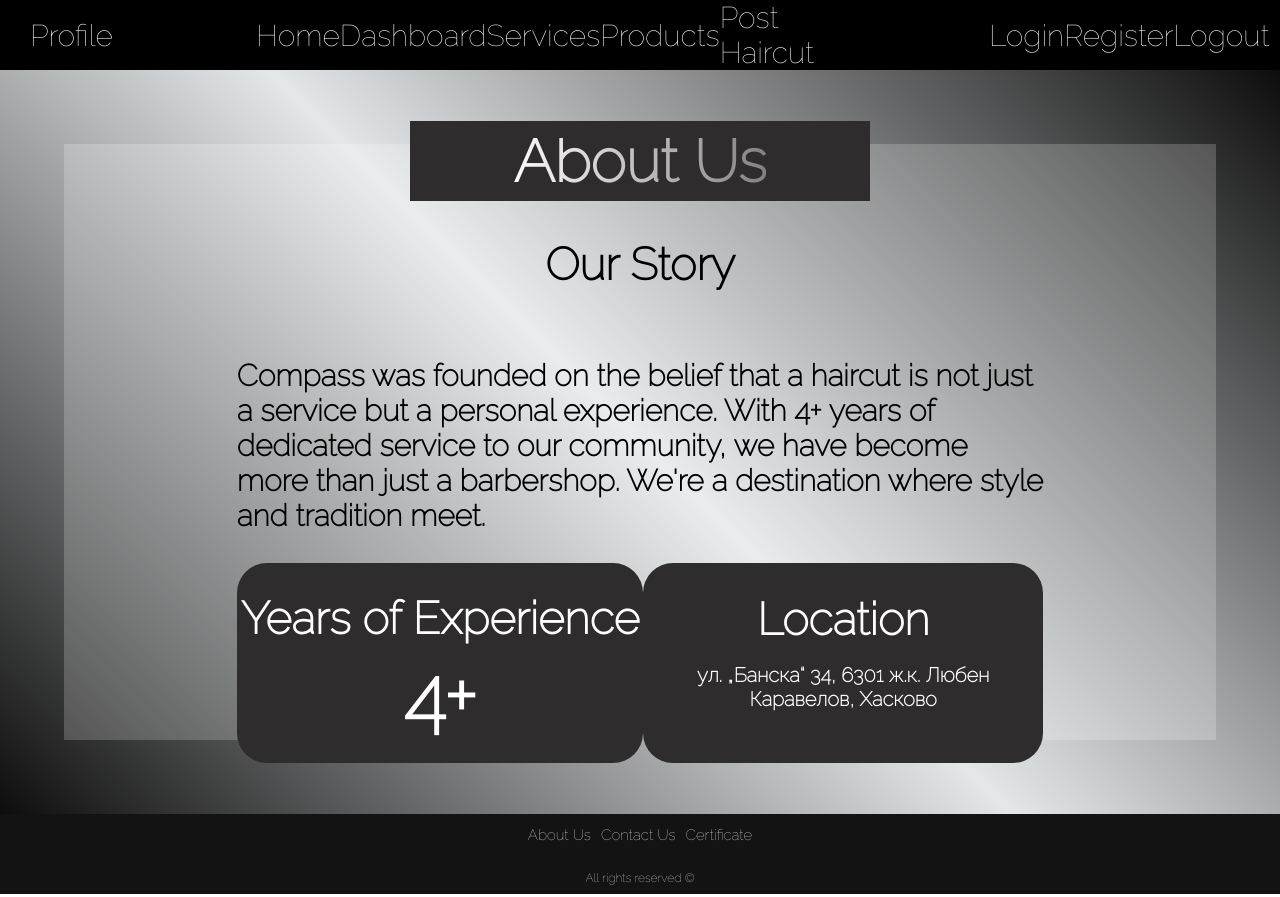
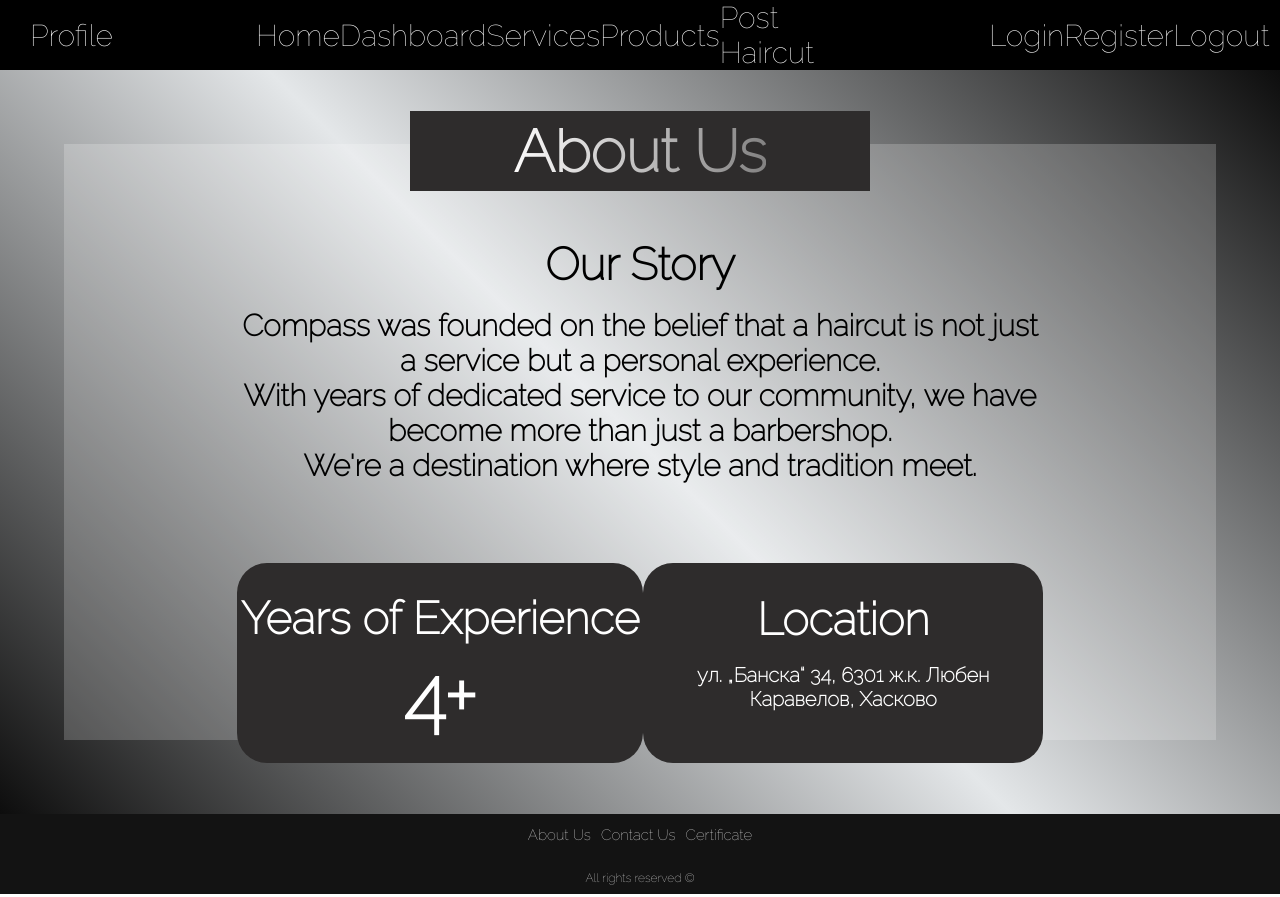
Before and after one commit to superGemHere/Barber-Shop-React, a React (Vite) app in the folder client/: page /about-us in a window 1280 px wide. Built offline with nearby package versions, Linux system fonts and the light colour scheme; a web font is replaced by a local one.

Commit message:
modify about us

```diff
--- a/client/src/App.jsx
+++ b/client/src/App.jsx
@@ -8,6 +8,7 @@
 import Login from './components/Login Template/Login.jsx';
 import Footer from './components/Footer Template/Footer.jsx';
 import AboutUs from './components/About Us Template/AboutUs.jsx';
+import ContactUs from './components/Contact Us Template/ContactUs.jsx';
 
 
 function App() {
@@ -21,6 +22,7 @@
       <Route path='/register' element={<Register />} />
       <Route path='/login' element={<Login />} />
       <Route path='/about-us' element={<AboutUs />} />
+      <Route path='/contact-us' element={<ContactUs />} />
     </Routes>
     <Footer />
     </>
--- a/client/src/components/About Us Template/AboutUs.jsx
+++ b/client/src/components/About Us Template/AboutUs.jsx
@@ -14,7 +14,7 @@
                     <div className="story">
                         <h2>Our Story</h2>
                         <div className="storyText">
-                           <p>Compass was founded on the belief that a haircut is not just a service but a personal experience. With 4+ years of dedicated service to our community, we have become more than just a barbershop. We're a destination where style and tradition meet.</p>
+                           <p>Compass was founded on the belief that a haircut is not just a service but a personal experience. <br /> With years of dedicated service to our community, we have become more than just a barbershop. <br /> We're a destination where style and tradition meet.</p>
                         </div>
                     </div>
                     <div className="secondaryInfo">
--- a/client/src/components/About Us Template/aboutUs.css
+++ b/client/src/components/About Us Template/aboutUs.css
@@ -20,6 +20,7 @@
     height: 80%;
   display: flex;
   align-items: center;
+  text-align: center;
   justify-content: center;
   flex-direction: column;
   background-color: rgb(255, 255, 255, .2);
@@ -35,7 +36,7 @@
   justify-content: center;
   align-items: center;
   position: relative;
-  /* top: -100px; */
+  top: -10px;
 }
 
 .msg {
@@ -48,6 +49,7 @@
   max-width: 350px;
   /* text-transform: uppercase; */
   line-height: .77;
+
 }
 
 .parent {
@@ -65,6 +67,11 @@
     align-items: center;
     justify-content: center;
     font-weight: bold;
+    /* margin-top: 120px; */
+}
+.storyText{
+  position: relative;
+  top: -50px;
 }
 
 .secondaryInfo{
```
